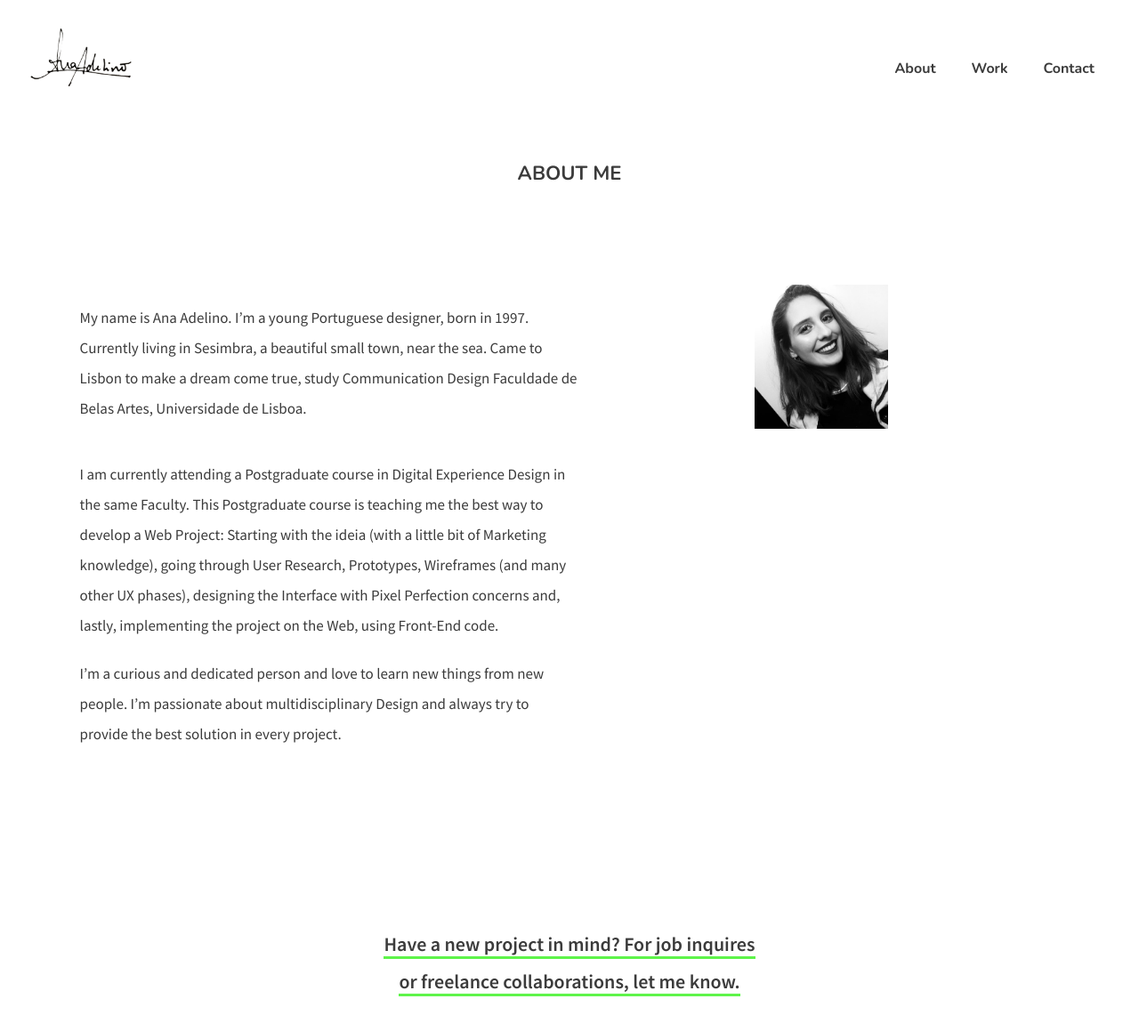
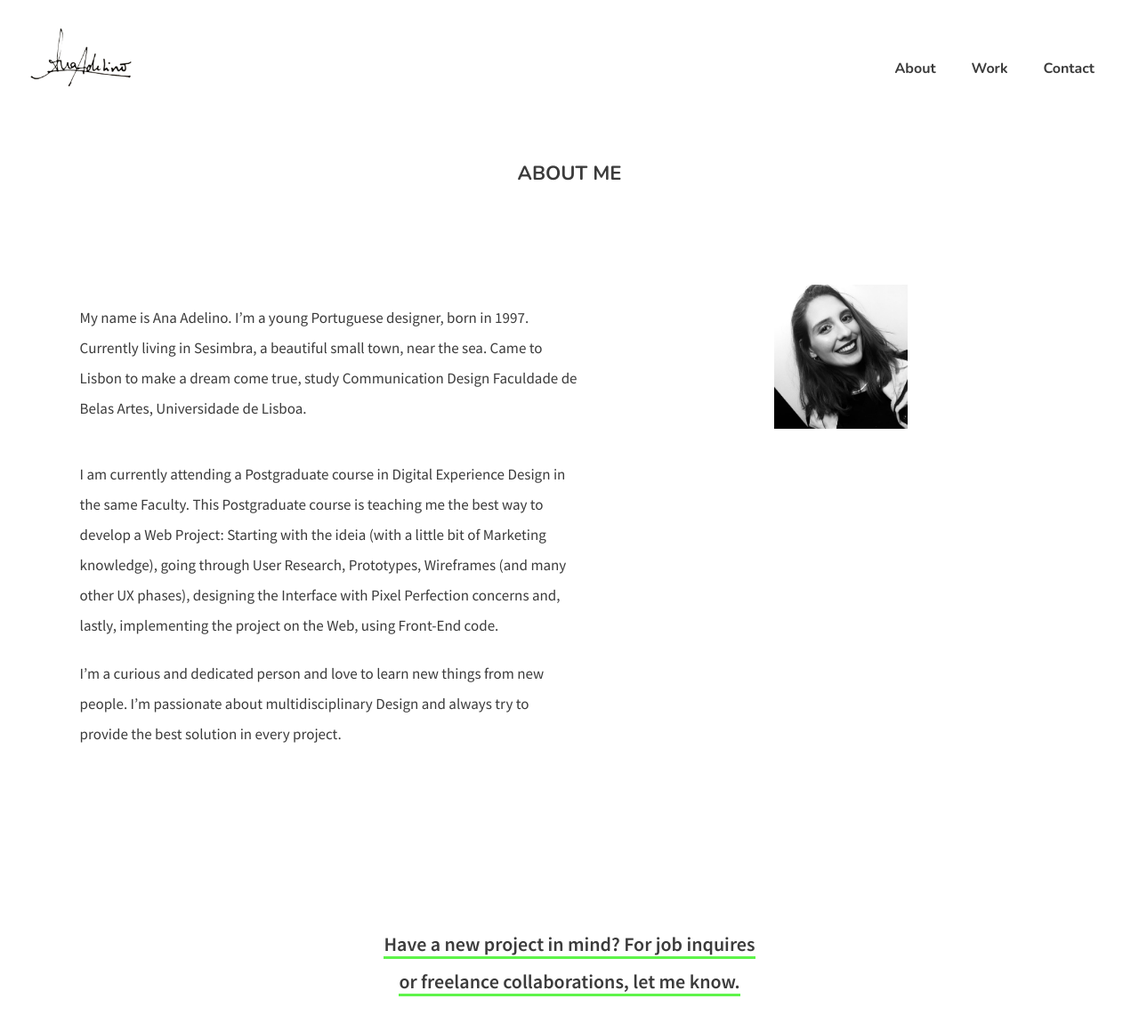
Before and after one commit to anaadelino/anaadelino.github.io, a Jekyll site: the page built from about.html, in a window 1280 px wide and 1400 px high. Shown: the top 1159 px of the window at 89% size. Built offline with Jekyll 4.4.1, drawn with Linux system fonts in a browser that asks for light colours.

Commit message:
media query

```diff
--- a/_sass/about.scss
+++ b/_sass/about.scss
@@ -169,6 +169,7 @@
 
         p:first-of-type {
             float: left;
+            clear: both;
         }
 
         h3 {
@@ -208,7 +209,18 @@
 
 @media (min-width: 1224px) {
 
+    .My_picture {
+        margin: 0 0 0 20%;
+    }
+
     #About_me {
         padding-bottom: 14%;
     }
 }
+
+@media (min-width: 1300px) {
+
+    .My_picture {
+        margin: 0 0 0 25%;
+    }
+}
```
